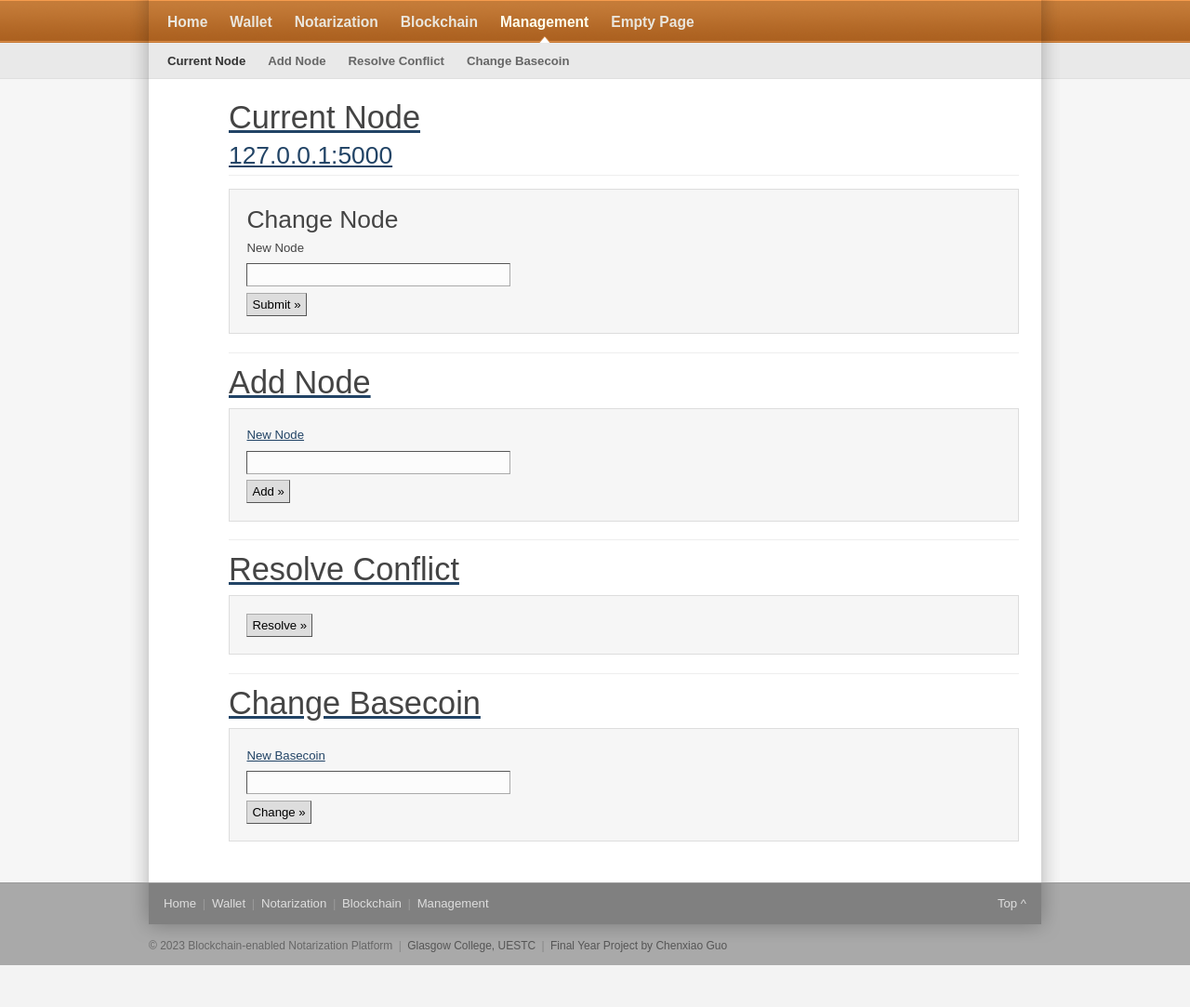
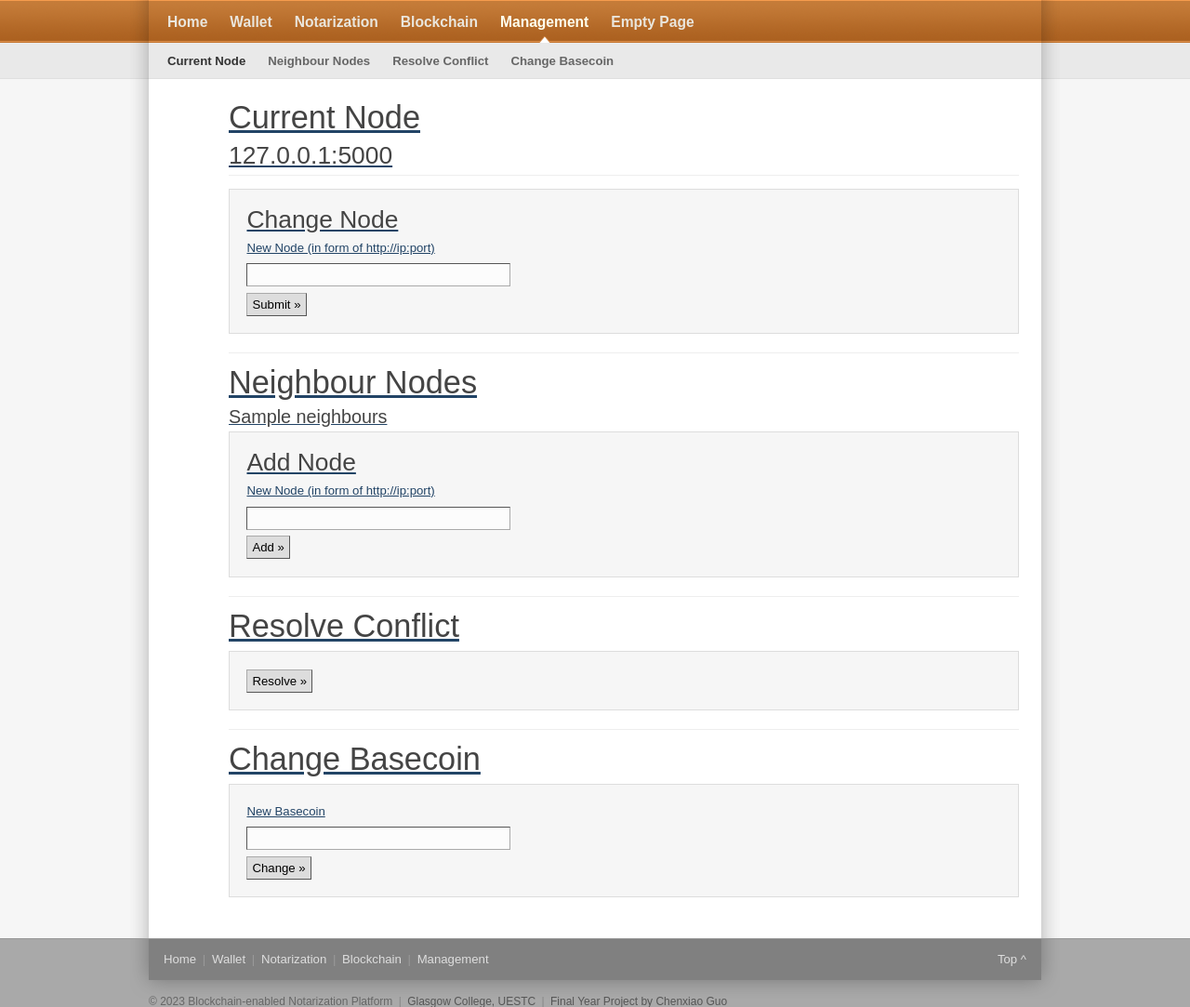
Before and after one commit to GCXLLL/Blockchain, a Flask app: page /management in a window 1280 px wide. Shown: the part 124-1207 px from the top of the page at 93% size. Before the commit the page ends 1162 px from the top, so only its background shows below. Run offline with Flask 2, Linux system fonts and the light colour scheme; the visitor is signed in with stand-in values (Sample User, id 1); a database or web service that is not in the repository returns one stand-in record (values such as "Sample title"); data that the repository does not hold is empty; some libraries are stand-ins or nearby versions.

Commit message:
finish the debug of management part

```diff
--- a/web/templates/management.html
+++ b/web/templates/management.html
@@ -69,7 +69,7 @@
 
 				<ul class="tabbed">
 					<li class="current_page_item"><a href="#currentNode">Current Node</a></li>
-					<li><a href="#addNode">Add Node</a></li>
+					<li><a href="#addNode">Neighbour Nodes</a></li>
 					<li><a href="#resolve">Resolve Conflict</a></li>
 					<li><a href="#changeBasecoin">Change Basecoin</a></li>
 				</ul>
@@ -91,18 +91,18 @@
 				<div id="main">
 					<a name="currentNode">
 						<h1>Current Node</h1>
-						<h2><a>{{node}}</a></h2>
+						<h2>{{node}}</h2>
 
 						<div class="archive-separator"></div>
 
-						<form action="/changeNode" method="post">
+						<form action="/changeNode" method="get">
 							<fieldset>
 
-								<div class="legend"><h2>Change Node</h2></div>
+								<div class="legend"><h2>Change Node </h2></div>
 
 								<div class="form-row">
 
-									<div class="form-property form-required">New Node</div>
+									<div class="form-property form-required">New Node (in form of http://ip:port)</div>
 									<div class="form-value"><input type="text" size="32" name="node" class="text" /></div>
 
 									<div class="clearer">&nbsp;</div>
@@ -122,13 +122,16 @@
 					<div class="archive-separator"></div>
 
 					<a name="addNode">
-						<h1>Add Node</h1>
-						<form action="/addNode" method="post">
+						<h1>Neighbour Nodes</h1>
+						<h3>{{neighbours}}</h3>
+
+						<form action="/addNode" method="get">
 							<fieldset>
+								<div class="legend"><h2>Add Node </h2></div>
 
 								<div class="form-row">
 
-									<div class="form-property form-required">New Node</div>
+									<div class="form-property form-required">New Node (in form of http://ip:port)</div>
 									<div class="form-value"><input type="text" size="32" name="node" class="text" /></div>
 
 									<div class="clearer">&nbsp;</div>
@@ -167,7 +170,7 @@
 					<div class="archive-separator"></div>
 					<a name="changeBasecoin">
 						<h1>Change Basecoin</h1>
-						<form action="/changeBasecoin" method="post">
+						<form action="/changeBasecoin" method="get">
 							<fieldset>
 
 								<div class="form-row">
--- a/web/web.py
+++ b/web/web.py
@@ -55,9 +55,14 @@
 
 @app.route('/management')
 def management():
+    global current_node
     if session.get('pswd'):
+
+        response = requests.get(f'http://{current_node}/neighbour_request')
+
         kwargs = {
-            "node": current_node
+            "node": current_node,
+            "neighbours": response.json()['neighbours']
         }
         return render_template('management.html', **kwargs)
     else:
@@ -67,8 +72,11 @@
             print(pswd)
             if pswd == 'chenxiaoguo':
                 session['pswd'] = pswd
+                response = requests.get(f'http://{current_node}/neighbour_request')
+
                 kwargs = {
-                    "node": current_node
+                    "node": current_node,
+                    "neighbours": response.json()['neighbours']
                 }
                 return render_template('management.html', **kwargs)
         print('no pswd')
@@ -84,7 +92,7 @@
     return render_template('block.html')
 
 
-@app.route('/changeNode', methods=['POST'])
+@app.route('/changeNode', methods=['GET'])
 def change_node():
     node = request.args.get("node")
     print(node)
@@ -97,17 +105,18 @@
     return render_template('management.html', **kwargs)
 
 
-@app.route('/addNode', methods=['POST'])
+@app.route('/addNode', methods=['GET'])
 def add_node():
     node = request.args.get("node")
     print(node)
     if node:
         nodes = {'nodes': node}
+        print(nodes)
         global current_node
         response = requests.post(f'http://{current_node}/nodes/add', json=nodes)
         if response.status_code == 200:
             kwargs = {
-                "add": response
+                "add": json.loads(response.content)['new_node'] + ' has been added'
             }
             return render_template('management.html', **kwargs)
     kwargs = {
@@ -116,7 +125,7 @@
     return render_template('management.html', **kwargs)
 
 
-@app.route('/changeBasecoin', methods=['POST'])
+@app.route('/changeBasecoin', methods=['GET'])
 def change_basecoin():
     node = request.args.get("node")
     print(node)
@@ -126,7 +135,7 @@
         response = requests.post(f'http://{current_node}/account/changeBasecoin', json=nodes)
         if response.status_code == 200:
             kwargs = {
-                "baseCoin": response
+                "baseCoin": json.loads(response.content)['BaseCoin']
             }
             return render_template('management.html', **kwargs)
     kwargs = {
@@ -141,11 +150,11 @@
     response = requests.get(f'http://{current_node}/nodes/resolve')
     if response.status_code == 200:
         kwargs = {
-            "resolve": response['message']
+            "resolve": json.loads(response.content)['message']
         }
         return render_template('management.html', **kwargs)
     kwargs = {
-        "resolve": response['message']
+        "resolve": json.loads(response.content)['message']
     }
     return render_template('management.html', **kwargs)
 
```
Also changed, not shown: app.py (+23 -7 lines), blockchain.py (+9 -10 lines).
